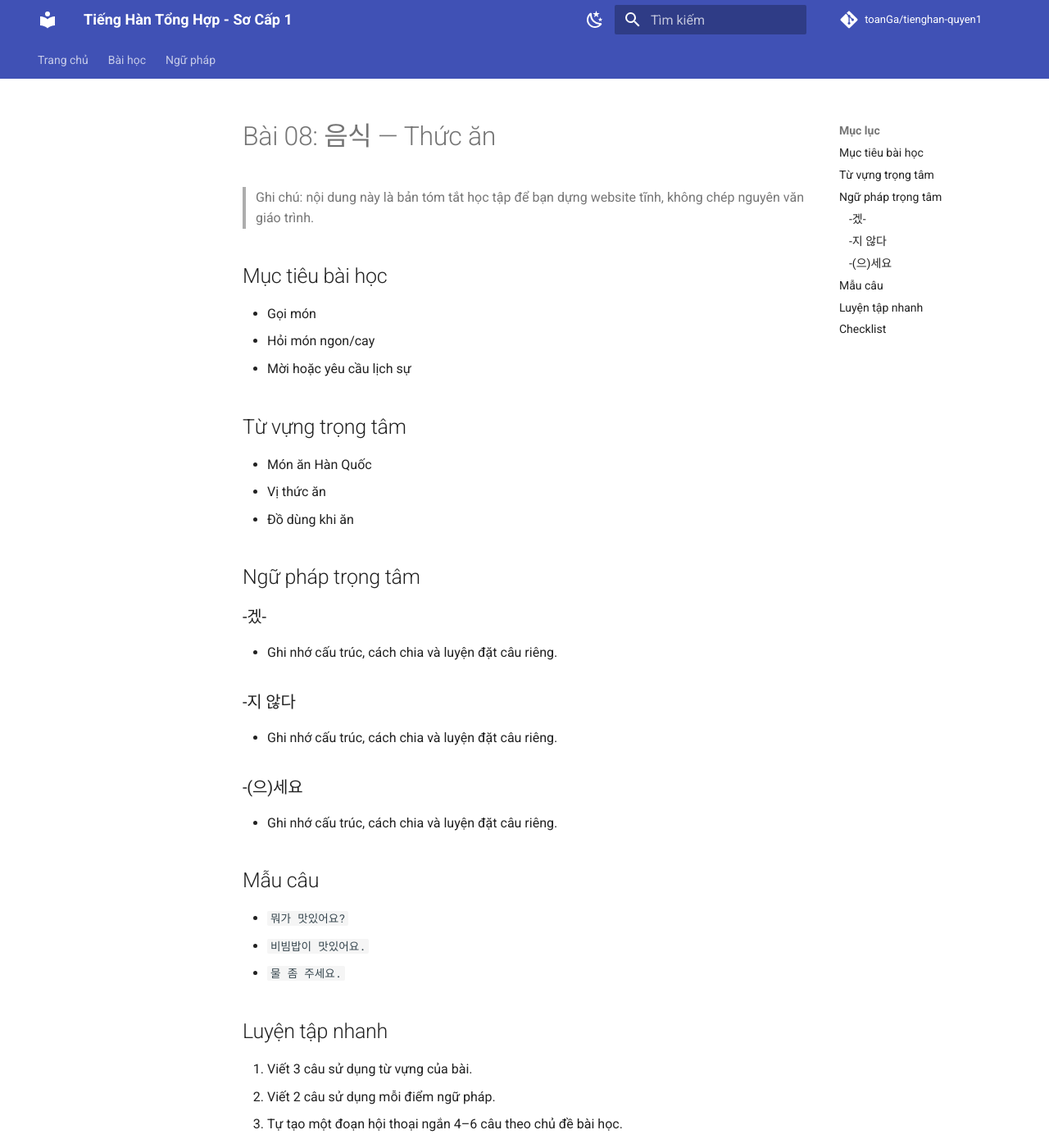
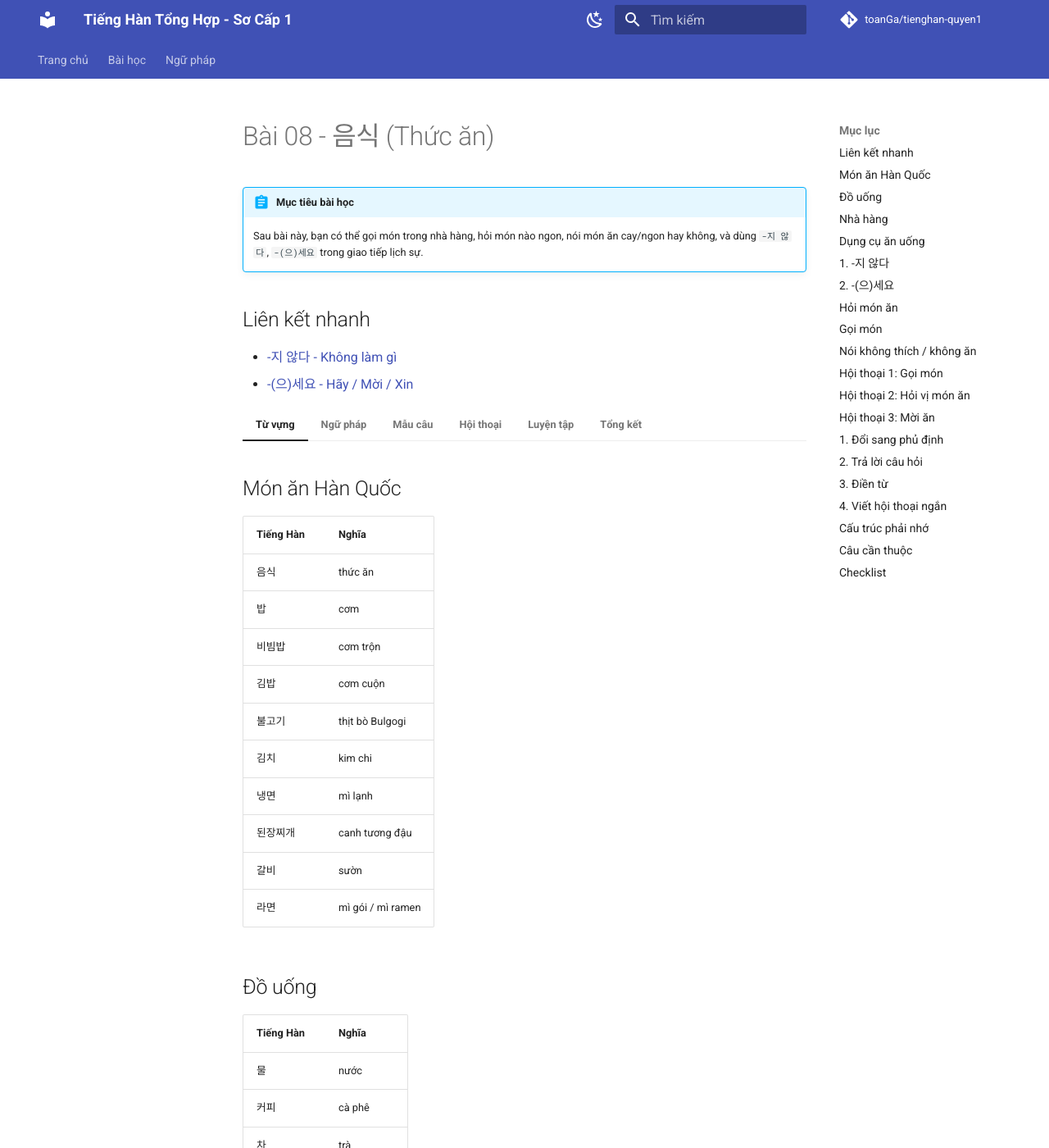
Before and after one commit to toanGa/tienghan-quyen1, an MkDocs documentation site: the page built from docs/lessons/bai-08.md, in a window 1280 px wide and 1400 px high. Shown: the whole window at 82% size. Built offline with MkDocs 1.6.1 and Material for MkDocs 9.7.7, drawn with Linux system fonts in a browser that asks for light colours; comment, search, counter and statistics services are not loaded; some of the changed text lies outside the part shown.

Commit message:
Expand lesson 08 with MkDocs tabs

````diff
--- a/docs/lessons/bai-08.md
+++ b/docs/lessons/bai-08.md
@@ -1,55 +1,240 @@
 ---
-title: "Bài 08: 음식 — Thức ăn"
+title: "Bài 08 - 음식 (Thức ăn)"
 lesson: 8
 korean: "음식"
 vietnamese: "Thức ăn"
+description: "Gọi món, nói về đồ ăn, khẩu vị và dùng cấu trúc phủ định -지 않다, mời/yêu cầu với -(으)세요."
 ---
 
-# Bài 08: 음식 — Thức ăn
+# Bài 08 - 음식 (Thức ăn)
 
-> Ghi chú: nội dung này là bản tóm tắt học tập để bạn dựng website tĩnh, không chép nguyên văn giáo trình.
+!!! abstract "Mục tiêu bài học"
+    Sau bài này, bạn có thể gọi món trong nhà hàng, hỏi món nào ngon, nói món ăn cay/ngon hay không, và dùng `-지 않다`, `-(으)세요` trong giao tiếp lịch sự.
 
-## Mục tiêu bài học
+## Liên kết nhanh
 
-- Gọi món
-- Hỏi món ngon/cay
-- Mời hoặc yêu cầu lịch sự
+- [-지 않다 - Không làm gì](../grammar/ji-anta.md)
+- [-(으)세요 - Hãy / Mời / Xin](../grammar/euseyo.md)
 
-## Từ vựng trọng tâm
+=== "Từ vựng"
 
-- Món ăn Hàn Quốc
-- Vị thức ăn
-- Đồ dùng khi ăn
+    ## Món ăn Hàn Quốc
 
-## Ngữ pháp trọng tâm
+    | Tiếng Hàn | Nghĩa |
+    |---|---|
+    | 음식 | thức ăn |
+    | 밥 | cơm |
+    | 비빔밥 | cơm trộn |
+    | 김밥 | cơm cuộn |
+    | 불고기 | thịt bò Bulgogi |
+    | 김치 | kim chi |
+    | 냉면 | mì lạnh |
+    | 된장찌개 | canh tương đậu |
+    | 갈비 | sườn |
+    | 라면 | mì gói / mì ramen |
 
-### -겠-
+    ## Đồ uống
 
-- Ghi nhớ cấu trúc, cách chia và luyện đặt câu riêng.
+    | Tiếng Hàn | Nghĩa |
+    |---|---|
+    | 물 | nước |
+    | 커피 | cà phê |
+    | 차 | trà |
+    | 우유 | sữa |
+    | 주스 | nước ép |
+    | 콜라 | cola |
 
-### -지 않다
+    ## Nhà hàng
 
-- Ghi nhớ cấu trúc, cách chia và luyện đặt câu riêng.
+    | Tiếng Hàn | Nghĩa |
+    |---|---|
+    | 식당 | nhà hàng / quán ăn |
+    | 메뉴 | thực đơn |
+    | 주문하다 | gọi món |
+    | 주세요 | cho tôi / xin hãy cho |
+    | 맛 | vị |
+    | 맛있다 | ngon |
+    | 맛없다 | không ngon |
+    | 맵다 | cay |
+    | 달다 | ngọt |
+    | 짜다 | mặn |
+    | 싱겁다 | nhạt |
 
-### -(으)세요
+    ## Dụng cụ ăn uống
 
-- Ghi nhớ cấu trúc, cách chia và luyện đặt câu riêng.
+    | Tiếng Hàn | Nghĩa |
+    |---|---|
+    | 숟가락 | thìa |
+    | 젓가락 | đũa |
+    | 컵 | cốc |
+    | 그릇 | bát / tô |
 
-## Mẫu câu
+=== "Ngữ pháp"
 
-- `뭐가 맛있어요?`
-- `비빔밥이 맛있어요.`
-- `물 좀 주세요.`
+    ## 1. -지 않다
 
-## Luyện tập nhanh
+    Dùng để phủ định động từ hoặc tính từ, nghĩa là **không...**.
 
-1. Viết 3 câu sử dụng từ vựng của bài.
-2. Viết 2 câu sử dụng mỗi điểm ngữ pháp.
-3. Tự tạo một đoạn hội thoại ngắn 4–6 câu theo chủ đề bài học.
+    ```text
+    Động từ / Tính từ bỏ 다 + 지 않아요
+    ```
 
-## Checklist
+    | Dạng gốc | Phủ định | Nghĩa |
+    |---|---|---|
+    | 먹다 | 먹지 않아요 | không ăn |
+    | 마시다 | 마시지 않아요 | không uống |
+    | 좋아하다 | 좋아하지 않아요 | không thích |
+    | 맵다 | 맵지 않아요 | không cay |
 
-- [ ] Thuộc từ vựng chính
-- [ ] Hiểu ngữ pháp
-- [ ] Đọc được mẫu câu
-- [ ] Tự nói được ít nhất 5 câu theo chủ đề
+    Ví dụ:
+
+    - 저는 커피를 마시지 않아요. → Tôi không uống cà phê.
+    - 이 음식은 맵지 않아요. → Món này không cay.
+    - 저는 김치를 좋아하지 않아요. → Tôi không thích kim chi.
+
+    Xem thêm: [-지 않다](../grammar/ji-anta.md)
+
+    ## 2. -(으)세요
+
+    Dùng để mời, đề nghị hoặc yêu cầu lịch sự.
+
+    | Động từ | Kết quả | Nghĩa |
+    |---|---|---|
+    | 가다 | 가세요 | hãy đi |
+    | 오다 | 오세요 | hãy đến |
+    | 먹다 | 먹으세요 | hãy ăn |
+    | 마시다 | 마시세요 | hãy uống |
+    | 앉다 | 앉으세요 | hãy ngồi |
+
+    Ví dụ:
+
+    - 많이 드세요. → Mời ăn nhiều nhé.
+    - 여기 앉으세요. → Xin mời ngồi đây.
+    - 물을 마시세요. → Hãy uống nước.
+
+    Xem thêm: [-(으)세요](../grammar/euseyo.md)
+
+=== "Mẫu câu"
+
+    ## Hỏi món ăn
+
+    | Tiếng Hàn | Nghĩa |
+    |---|---|
+    | 뭐가 맛있어요? | Món nào ngon? |
+    | 이 음식이 맛있어요? | Món này ngon không? |
+    | 김치가 매워요? | Kim chi có cay không? |
+    | 불고기를 좋아해요? | Bạn có thích Bulgogi không? |
+
+    ## Gọi món
+
+    | Tiếng Hàn | Nghĩa |
+    |---|---|
+    | 비빔밥 하나 주세요. | Cho tôi một phần cơm trộn. |
+    | 물 주세요. | Cho tôi nước. |
+    | 커피 한 잔 주세요. | Cho tôi một ly cà phê. |
+    | 메뉴 주세요. | Cho tôi thực đơn. |
+
+    ## Nói không thích / không ăn
+
+    | Tiếng Hàn | Nghĩa |
+    |---|---|
+    | 저는 김치를 먹지 않아요. | Tôi không ăn kim chi. |
+    | 저는 커피를 마시지 않아요. | Tôi không uống cà phê. |
+    | 매운 음식을 좋아하지 않아요. | Tôi không thích đồ ăn cay. |
+
+=== "Hội thoại"
+
+    ## Hội thoại 1: Gọi món
+
+    A: 뭐가 맛있어요?
+    B: 비빔밥이 맛있어요.
+
+    A: 그럼 비빔밥 하나 주세요.
+    B: 네, 알겠습니다.
+
+    ## Hội thoại 2: Hỏi vị món ăn
+
+    A: 김치가 매워요?
+    B: 네, 조금 매워요.
+
+    A: 불고기는 매워요?
+    B: 아니요, 맵지 않아요.
+
+    ## Hội thoại 3: Mời ăn
+
+    A: 많이 드세요.
+    B: 감사합니다.
+
+    A: 물을 마시세요.
+    B: 네, 감사합니다.
+
+=== "Luyện tập"
+
+    ## 1. Đổi sang phủ định
+
+    | Câu | Phủ định |
+    |---|---|
+    | 커피를 마셔요. | 커피를 마시지 않아요. |
+    | 김치를 먹어요. | 김치를 먹지 않아요. |
+    | 불고기를 좋아해요. | 불고기를 좋아하지 않아요. |
+    | 음식이 매워요. | 음식이 맵지 않아요. |
+
+    ## 2. Trả lời câu hỏi
+
+    1. 뭐가 맛있어요?
+    2. 김치가 매워요?
+    3. 무슨 음식을 좋아해요?
+    4. 커피를 마셔요?
+    5. 비빔밥을 좋아해요?
+
+    ## 3. Điền từ
+
+    1. 비빔밥 하나 ________.
+    2. 김치는 조금 ________.
+    3. 저는 커피를 마시지 ________.
+    4. 많이 ________.
+    5. 이 음식은 맛________.
+
+    Đáp án gợi ý:
+
+    1. 주세요
+    2. 매워요
+    3. 않아요
+    4. 드세요
+    5. 있어요
+
+    ## 4. Viết hội thoại ngắn
+
+    Viết hội thoại trong nhà hàng gồm:
+
+    - Hỏi món nào ngon
+    - Gọi món
+    - Hỏi món có cay không
+    - Cảm ơn
+
+=== "Tổng kết"
+
+    ## Cấu trúc phải nhớ
+
+    | Cấu trúc | Nghĩa |
+    |---|---|
+    | V/A-지 않아요 | không V/A |
+    | V-(으)세요 | hãy / mời / xin V |
+    | N 주세요 | cho tôi N |
+    | 뭐가 맛있어요? | món nào ngon? |
+
+    ## Câu cần thuộc
+
+    1. 뭐가 맛있어요?
+    2. 비빔밥 하나 주세요.
+    3. 김치가 매워요?
+    4. 아니요, 맵지 않아요.
+    5. 저는 커피를 마시지 않아요.
+    6. 많이 드세요.
+
+    ## Checklist
+
+    - [ ] Biết gọi món trong nhà hàng.
+    - [ ] Biết hỏi món ăn có ngon/cay không.
+    - [ ] Biết dùng `-지 않다` để phủ định.
+    - [ ] Biết dùng `-(으)세요` để mời hoặc yêu cầu lịch sự.
````
